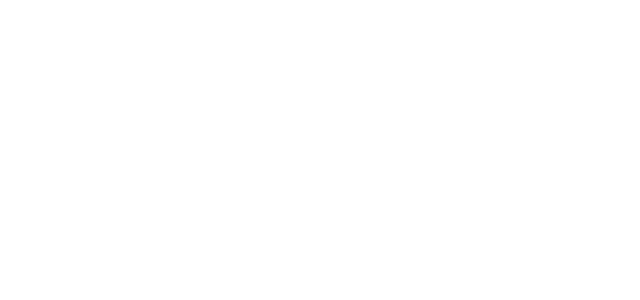
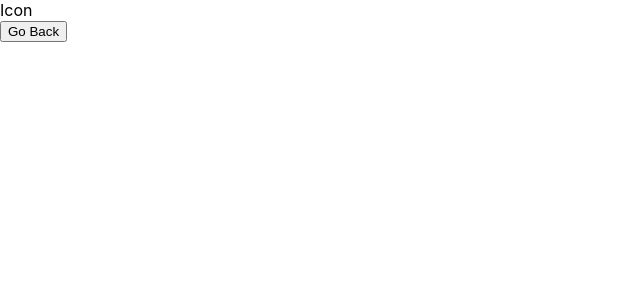
Before and after one commit to amcmillion3/portfolio, a React (Create React App) app: page /projects/1 in a window 1280 px wide. Before the commit this address had no page. Shown: the top 300 px of the page, without its empty margins (0-640 px from the left). Built offline with nearby package versions, Linux system fonts and the light colour scheme.

Commit message:
Add project detail route

```diff
--- a/src/App.js
+++ b/src/App.js
@@ -1,14 +1,16 @@
 import React from 'react';
-import { BrowserRouter as Router, Routes, Route, Link } from 'react-router-dom';
+import { BrowserRouter as Router, Routes, Route } from 'react-router-dom';
 import { projectData as data } from './assets/project-data';
 import Layout from './Components/Layout';
+import ProjectDetail from './Components/ProjectDetail';
 
 function App() {
   return (
     <div className="App">
       <Router>
         <Routes>
-        <Route path='/' element={<Layout data={ data }/>} />
+          <Route path='/' element={<Layout data={ data }/>} />
+          <Route path='/projects/:id' element={<ProjectDetail data={data} />} />
         </Routes>
       </Router>
     </div>
--- a/src/Components/ProjectDetail/ProjectDetail.js
+++ b/src/Components/ProjectDetail/ProjectDetail.js
@@ -0,0 +1,35 @@
+import React from "react";
+import { useParams, Link } from "react-router-dom";
+import ProjectDetailLayout from "../ProjectDetailLayout";
+
+export default function ProjectDetail(props) {
+    const { id } = useParams();
+
+    function renderProjectDetail() {
+        const productDetails = props.data.filter(item => item.title === id).map((item) =>(
+            <ProjectDetailLayout
+            key = {item.title}
+            title = {item.title}
+            description = {item.description}
+            learning = {item.learning}
+            skills = {item.skills}
+            live = {item.live}
+            github = {item.github}
+            video = {item.video}
+            />
+        ))
+        return productDetails;
+    }
+
+    return (
+        <div>
+            <div>Icon</div>
+            {renderProjectDetail()}
+            <div>
+            <Link to={`/`}>
+                <button>Go Back</button>
+            </Link>
+            </div>
+        </div>
+    )
+}
--- a/src/Components/ProjectDetail/index.js
+++ b/src/Components/ProjectDetail/index.js
@@ -0,0 +1,3 @@
+import ProjectDetail from "./ProjectDetail";
+
+export default ProjectDetail;
--- /dev/null
+++ b/src/Components/ProjectDetailLayout/ProjectDetailLayout.js
@@ -0,0 +1,25 @@
+import React from "react";
+
+export default function ProjectDetailLayout(props) {
+    return(
+        <div key={props.title}>
+            <header>
+                <h1>{props.title}</h1>
+            </header>
+            <div>
+                <div>
+                    <ul>
+                        <li>{props.description}</li>
+                        <li>{props.learning}</li>
+                        <li>{props.skills}</li>
+                    </ul>
+                    <a href={props.live}>Live Demo</a>
+                    <a href={props.github}>Github</a>
+                </div>
+                <div>
+                    <img src={`${props.video}`} alt={`video of ${props.title}`} />
+                </div>
+            </div>
+        </div>
+    )
+}
--- /dev/null
+++ b/src/Components/ProjectDetailLayout/index.js
@@ -0,0 +1,3 @@
+import ProjectDetailLayout from "./ProjectDetailLayout";
+
+export default ProjectDetailLayout;
```
Also changed, not shown: src/Components/ProjectDetailLayout/ProjectDetailLayout.css (added).
